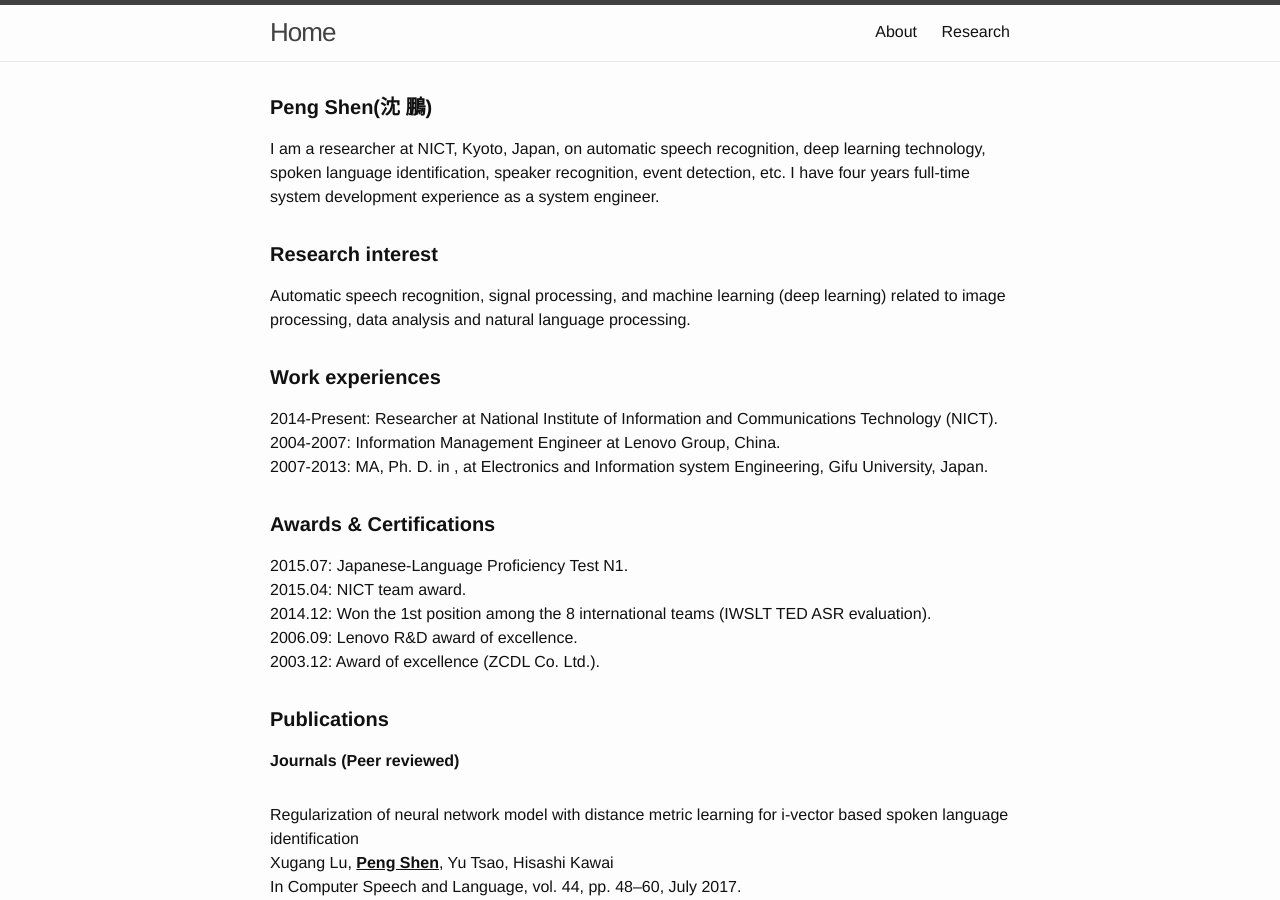
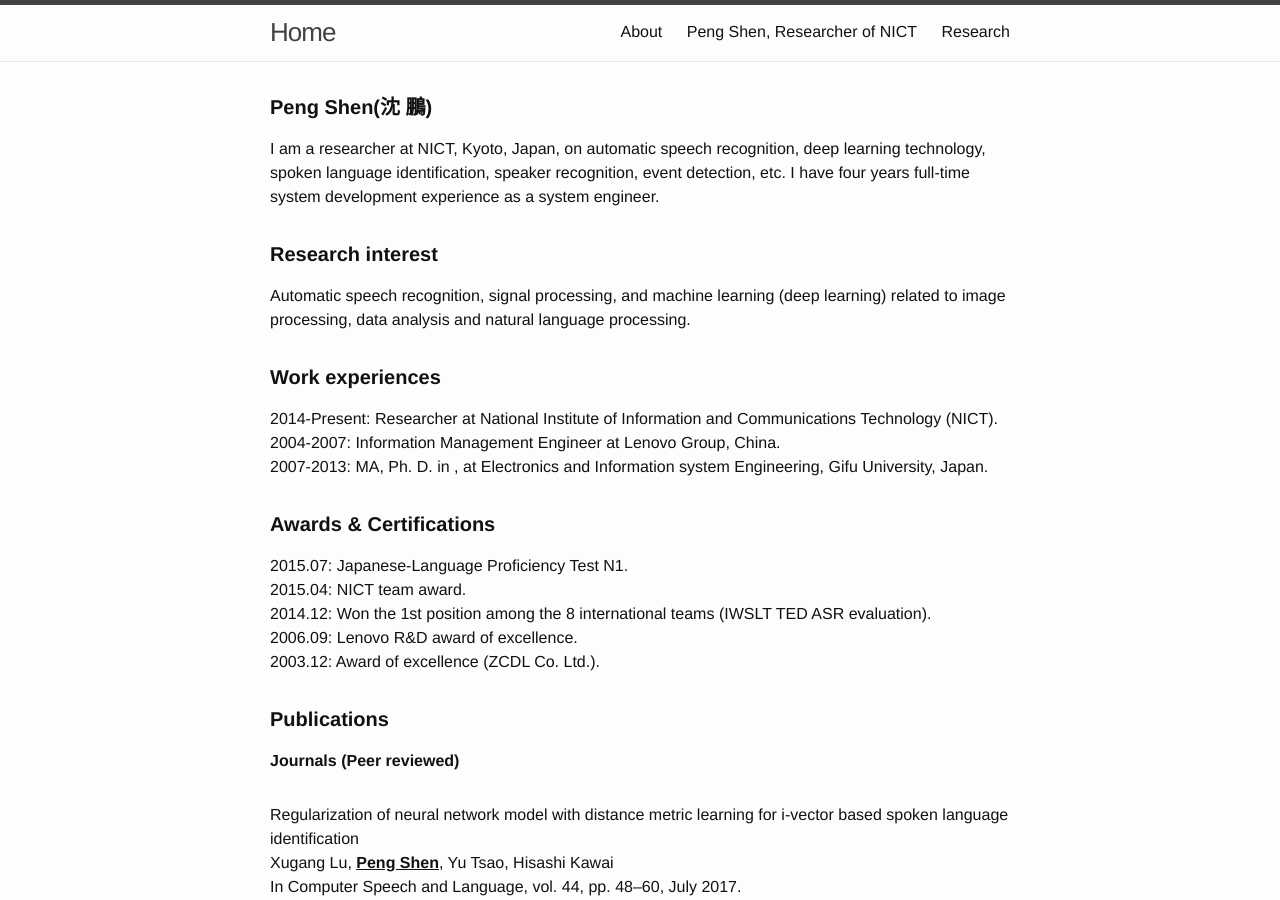
Before and after one commit to sinpycn/sinpycn.github.io, a Jekyll site: the page built from index.md, in a window 1280 px wide and 900 px high. Built offline with Jekyll 4.4.1, drawn with Linux system fonts in a browser that asks for light colours.

Commit message:
Update index.md

```diff
--- a/index.md
+++ b/index.md
@@ -4,5 +4,9 @@
 # Edit minima's home layout instead if you wanna make some changes
 # See: https://jekyllrb.com/docs/themes/#overriding-theme-defaults
 #
+
+id: top.home
+title: Peng Shen, Researcher of NICT
+permalink: /
 layout: home
 ---
```
